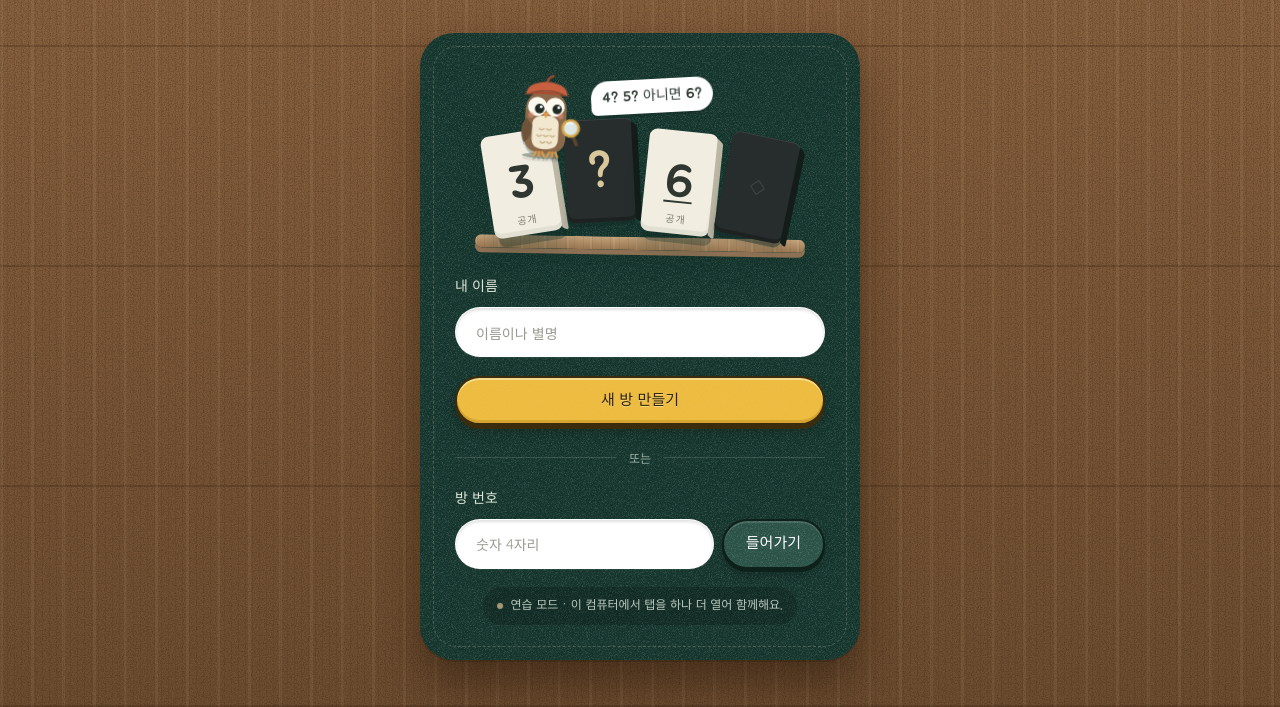
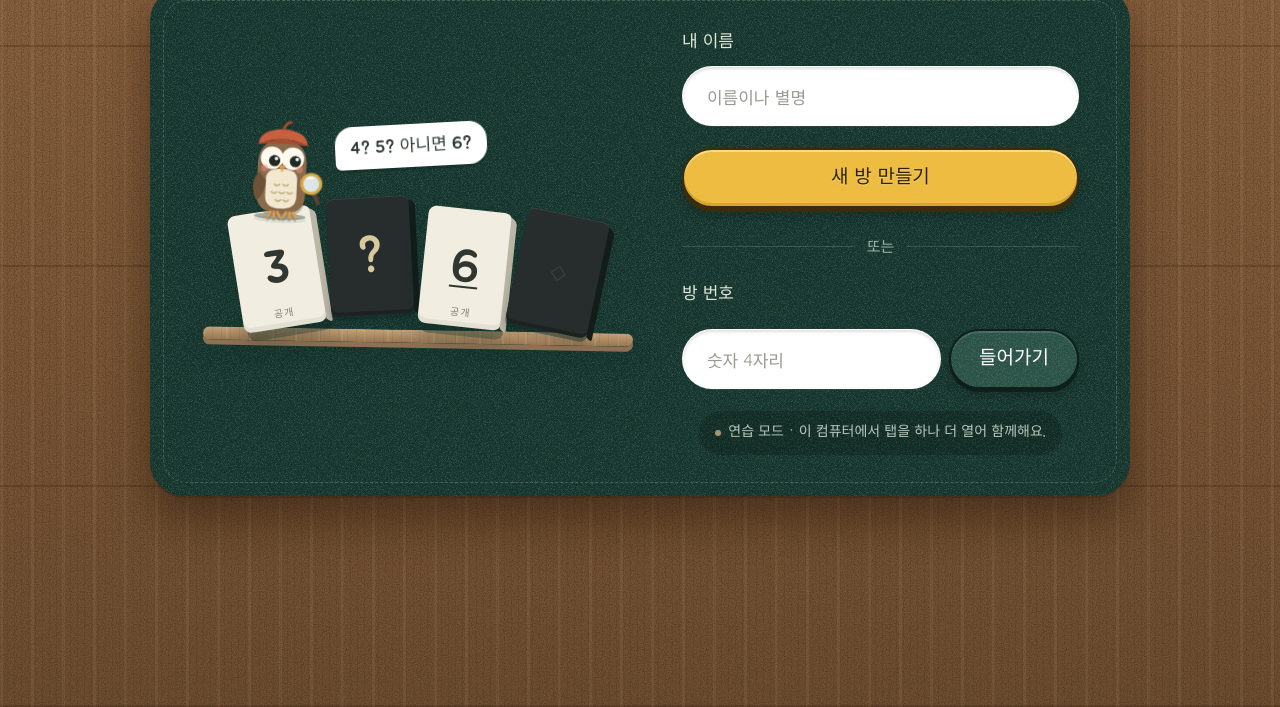
Before and after one commit to iooi303648-bot/-, a plain HTML site: page hidden-number/index.html in a window 1280 px wide. Shown: the part 93-800 px from the top of the page. Drawn offline with Linux system fonts and the light colour scheme.

Commit message:
숨은 숫자: bigger login card, wide layout on short screens
Larger scene, inputs and buttons on the home card. On wide but short
screens (school Chromebooks) the card goes landscape with the scene on
the left and the form on the right so it fits without scrolling.

Co-Authored-By: Claude Opus 5.5 <noreply@anthropic.com>
Claude-Session: https://claude.ai/code/session_012Dvxs6wzH8xNSh62UBAyma

```diff
--- a/hidden-number/style.css
+++ b/hidden-number/style.css
@@ -1896,3 +1896,40 @@ button.table-demo { border-radius: 999px; }
   .login .intro { padding: 34px 20px 0; }
   .login .entry-card { padding: 16px 24px 28px; }
 }
+
+/* ===== 로그인 카드 크게 ===== */
+.home-screen.login { max-width: 580px; margin-top: 0; }
+.login .intro { padding: 44px 40px 0; }
+.login .tile-scene { max-width: 430px; height: 220px; margin-top: 14px; }
+.login .hero-tiles .tile { --tile-w: 84px; --tile-h: 118px; }
+.login .owl { width: 104px; }
+.login .owl-wrap .scene-note { font-size: 17px; padding: 8px 15px; }
+.login .entry-card { padding: 22px 48px 42px; }
+.login .field { font-size: 17px; gap: 11px; margin-bottom: 22px; }
+.login .entry-card input { min-height: 60px; font-size: 18px; padding-left: 24px; }
+.login button.primary,
+.login .join-row button { min-height: 60px; font-size: 19px; }
+.login .join-row button { padding-left: 28px; padding-right: 28px; }
+.login .divider { font-size: 15px; margin: 26px 0 22px; }
+.login .badge { font-size: 14px; padding: 9px 16px; margin-top: 22px; }
+.app:has(.home-screen.login:not(.hidden)) .site-header { height: 84px; }
+@media (max-width: 720px) {
+  .login .intro { padding: 34px 20px 0; }
+  .login .tile-scene { height: 180px; }
+  .login .hero-tiles .tile { --tile-w: 66px; --tile-h: 94px; }
+  .login .owl { width: 80px; }
+  .login .entry-card { padding: 18px 24px 30px; }
+  .login .entry-card input, .login button.primary, .login .join-row button { min-height: 54px; font-size: 17px; }
+}
+.login .entry-card input::placeholder { font-size: 17px; }
+
+/* 크롬북처럼 가로는 넓고 세로가 낮은 화면: 카드를 가로로 넓게 (왼쪽 그림, 오른쪽 입력) */
+@media (min-width: 900px) and (max-height: 820px) {
+  .app:has(.home-screen.login:not(.hidden)) .site-header { height: 70px; }
+  .home-screen.login { max-width: 980px; }
+  .login .home-layout { grid-template-columns: 1.05fr 1fr; align-items: center; }
+  .login .intro { padding: 30px 10px 30px 44px; }
+  .login .tile-scene { margin: 0 auto; }
+  .login .entry-card { padding: 40px 50px 40px 30px; }
+}
+@media (max-width: 720px) { .login .badge { font-size: 12px; padding: 8px 14px; } }
```
